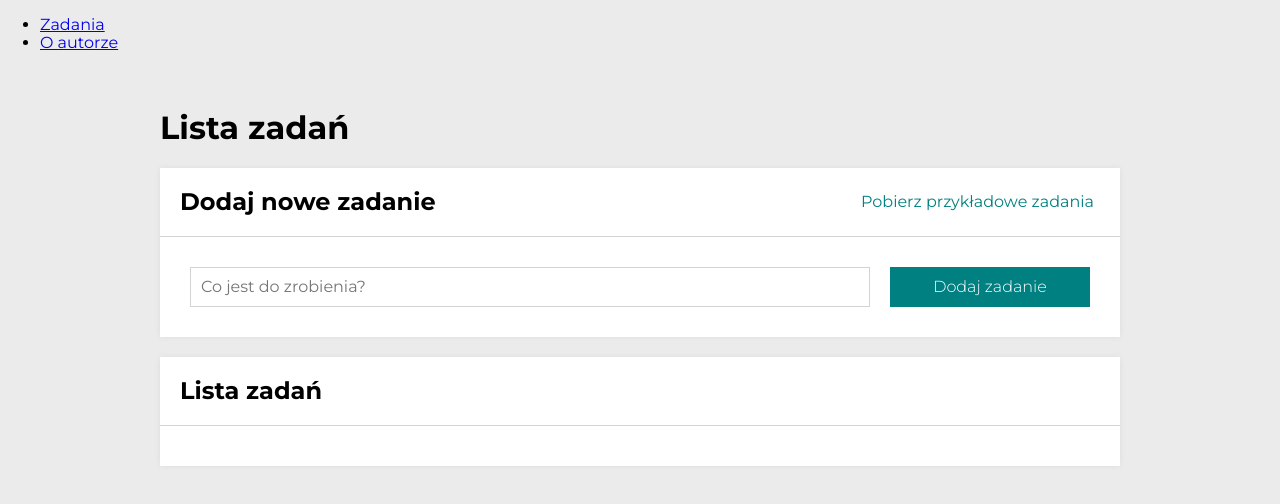
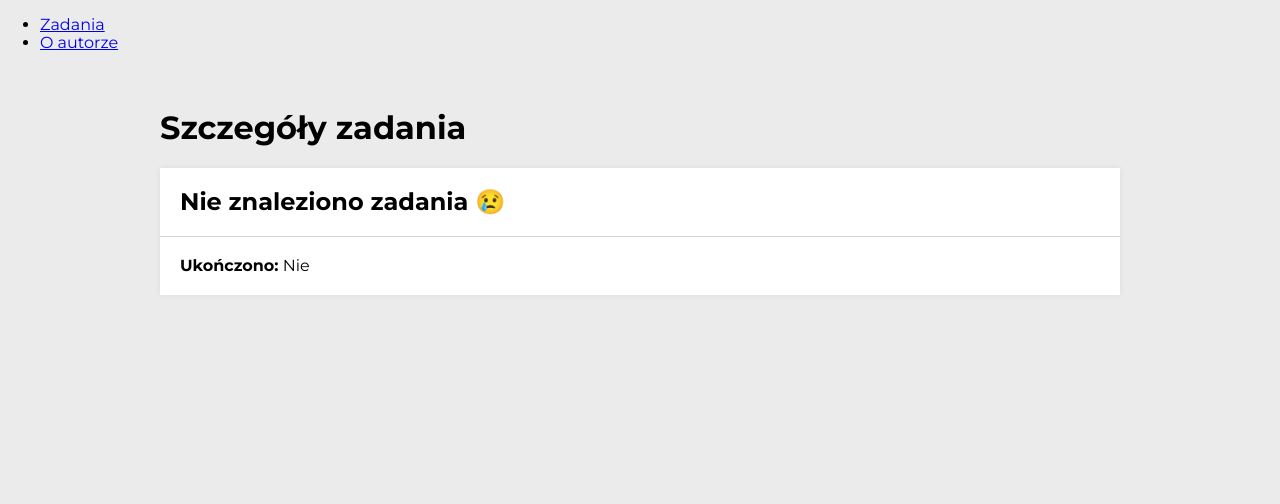
Before and after one commit to patrycja-gomza/todo-list-react, a React (Create React App) app: page /#/zadania/1 in a window 1280 px wide. Before the commit this address led to /#/zadania. Shown: the top 504 px of the page. Built offline with nearby package versions, Linux system fonts and the light colour scheme.

Commit message:
task subpage added

```diff
--- a/src/App.js
+++ b/src/App.js
@@ -1,4 +1,5 @@
 import { HashRouter, Link, Switch, Route, Redirect } from "react-router-dom";
+import TaskPage from "./features/tasks/TaskPage";
 import TasksPage from "./features/tasks/TasksPage/";
 import AuthorPage from "./features/author/AuthorPage";
 
@@ -14,6 +15,9 @@ export default () => (
                 </li>
             </ul>
             <Switch>
+                <Route path="/zadania/:id">
+                    <TaskPage />
+                </Route>
                 <Route path="/zadania">
                     <TasksPage />
                 </Route>
--- /dev/null
+++ b/src/features/tasks/TaskPage/index.js
@@ -0,0 +1,25 @@
+import { useParams } from "react-router-dom/cjs/react-router-dom.min";
+import { useSelector } from "react-redux";
+import { StyledContainer } from "../../../common/styled";
+import Header from "../../../common/Header";
+import Section from "../../../common/Section";
+import { getTaskById } from "../tasksSlice";
+
+function TaskPage() {
+    const { id } = useParams();
+    const task = useSelector(state => getTaskById(state, id));
+
+    return (
+        <StyledContainer>
+            <Header title="Szczegóły zadania" />
+            <Section
+                title={task ? task.content : "Nie znaleziono zadania 😢"}
+                body={
+                    <><strong>Ukończono:</strong> {task && task.done ? "Tak" : "Nie"}</>
+                }
+            />
+        </StyledContainer>
+    );
+};
+
+export default TaskPage;
--- a/src/features/tasks/TasksPage/List/index.js
+++ b/src/features/tasks/TasksPage/List/index.js
@@ -1,4 +1,5 @@
 import { useSelector, useDispatch } from "react-redux";
+import { Link } from "react-router-dom";
 import { TasksList, ListItem, ListContent, ToggleDoneButton, RemoveButton } from "./styled";
 import { selectTasksState, toggleTaskDone, removeTask } from "../../tasksSlice";
 
@@ -20,7 +21,7 @@ const List = () => {
                     </ToggleDoneButton>
 
                     <ListContent $done={task.done}>
-                        {task.content}
+                        <Link to={`/zadania/${task.id}`}>{task.content}</Link>
                     </ListContent>
 
                     <RemoveButton
--- a/src/features/tasks/tasksSlice.js
+++ b/src/features/tasks/tasksSlice.js
@@ -59,4 +59,7 @@ export const selectTasksState = state => state.tasks;
 export const selectTasks = state => selectTasksState(state).tasks;
 export const selectAreAllTasksDone = state => selectTasks(state).every(task => task.done);
 
+export const getTaskById = (state, taskId) =>
+    selectTasks(state).find(({ id }) => id === taskId);
+
 export default tasksSlice.reducer;
```
